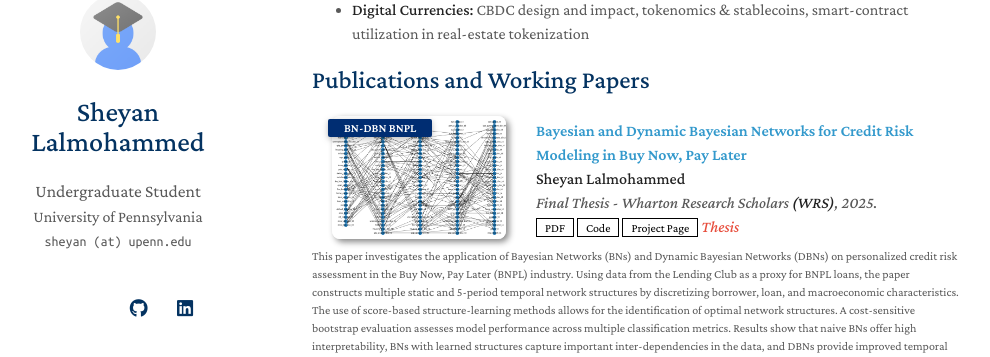
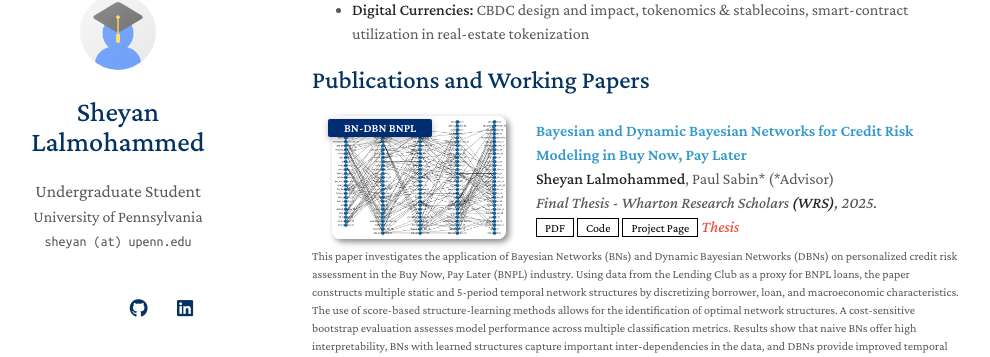
Before and after one commit to sheyanlalmohammed1/sheyanlalmohammed1.github.io, a Jekyll site: the page built from index.md, in a window 1280 px wide and 900 px high, scrolled down 491 px. Shown: the part 90-447 px from the top of the window, without its empty margins (158-1148 px from the left). Built offline with Jekyll 4.4.1, drawn with Linux system fonts in a browser that asks for light colours; a style sheet for code colours, icons or effects is not loaded; our own code applies the rules of GitHub Pages for plain Markdown files.

Commit message:
Update publications.yml

```diff
--- a/_data/publications.yml
+++ b/_data/publications.yml
@@ -1,7 +1,7 @@
 main:
 
   - title: Bayesian and Dynamic Bayesian Networks for Credit Risk Modeling in Buy Now, Pay Later
-    authors: <strong>Sheyan Lalmohammed</strong>
+    authors: <strong>Sheyan Lalmohammed</strong>, Paul Sabin* (*Advisor)
     conference_short: BN-DBN BNPL
     conference: Final Thesis - Wharton Research Scholars <strong>(WRS)</strong>, 2025.
     abstract: This paper investigates the application of Bayesian Networks (BNs) and Dynamic Bayesian Networks (DBNs) on personalized credit risk assessment in the Buy Now, Pay Later (BNPL) industry. Using data from the Lending Club as a proxy for BNPL loans, the paper constructs multiple static and 5-period temporal network structures by discretizing borrower, loan, and macroeconomic characteristics. The use of score-based structure-learning methods allows for the identification of optimal network structures.  A cost-sensitive bootstrap evaluation assesses model performance across multiple classification metrics. Results show that naive BNs offer high interpretability, BNs with learned structures capture important inter-dependencies in the data, and DBNs provide improved temporal inference, all while remaining computationally efficient for real-time decision making for a BNPL context. The findings suggest that using these models can serve effectively as a secondary check for default prediction flexible to the needs of the lender, balancing risk and operational constraints in short-term lending.
```
